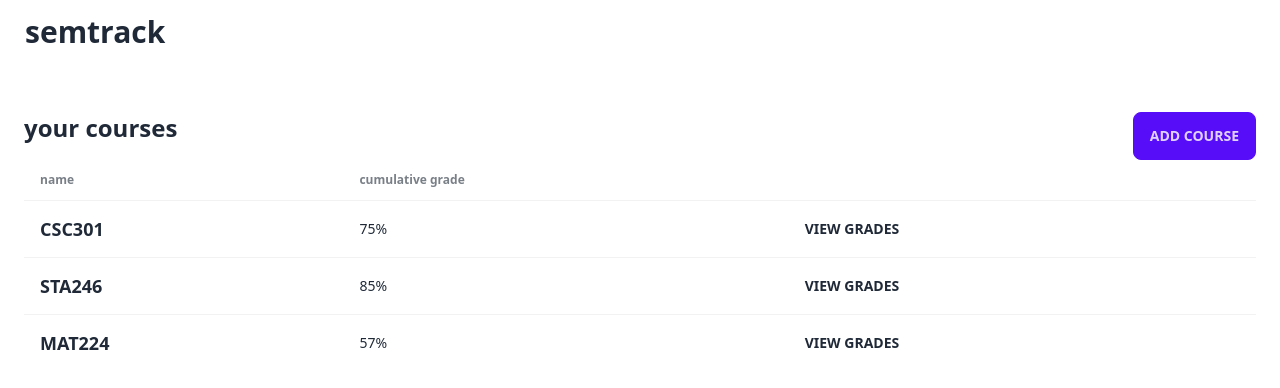
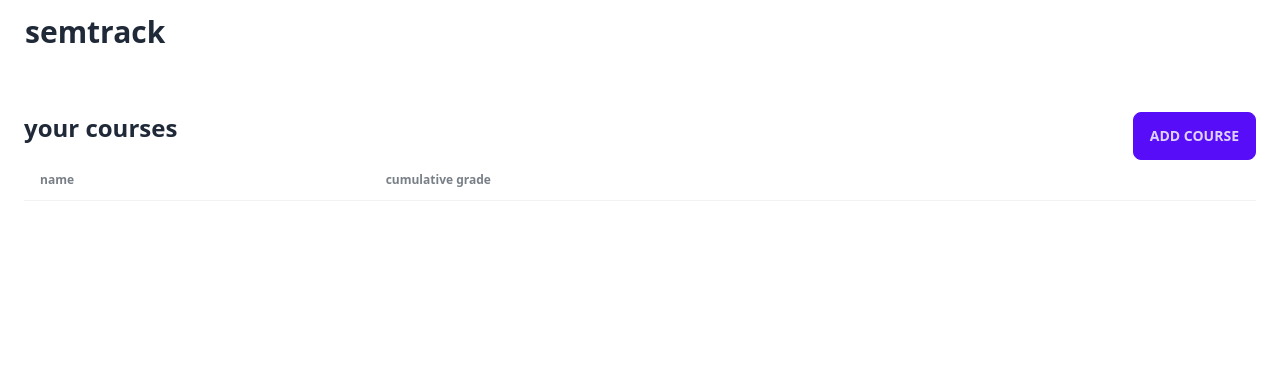
Before and after one commit to nxabdullah/SemTrack, a React (Vite) app in the folder semtrack/: page /app in a window 1280 px wide. Shown: the top 388 px of the page. Built offline with nearby package versions, Linux system fonts and the light colour scheme.

Commit message:
[DEV] Add ability to add and view courses

```diff
--- a/semtrack/index.html
+++ b/semtrack/index.html
@@ -1,5 +1,5 @@
 <!DOCTYPE html>
-<html lang="en">
+<html lang="en" data-theme="light">
   <head>
     <meta charset="UTF-8" />
     <link rel="icon" type="image/svg+xml" href="/vite.svg" />
--- a/semtrack/src/components/AddCourseModal.tsx
+++ b/semtrack/src/components/AddCourseModal.tsx
@@ -1,9 +1,30 @@
+import { useState } from "react";
+import { useDispatch } from "react-redux";
+import { addCourse } from "../store/";
+
 // button is coupled rn @todo - use it as a prop
 function AddCourseModal() {
+  const [inputCourseName, setInputCourseName] = useState("");
+  const dispatch = useDispatch();
+
+  const handleAddCourse = () => {
+    dispatch(
+      addCourse({
+        name: inputCourseName,
+      })
+    );
+    setInputCourseName("");
+    closeModal();
+  };
+
+  const closeModal = () => {
+    window.addCourseModal.close();
+  };
+
   return (
     <>
       <dialog id="addCourseModal" className="modal">
-        <form method="dialog" className="modal-box">
+        <form method="dialog" className="modal-box" onSubmit={handleAddCourse}>
           <h3 className="font-bold text-lg">ADD COURSE</h3>
           <div className="form-control w-full max-w-xs">
             <label className="label mt-2">
@@ -13,19 +34,19 @@ function AddCourseModal() {
               type="text"
               placeholder="Type here"
               className="input input-bordered w-full max-w-xs input-primary"
+              value={inputCourseName}
+              onSubmit={handleAddCourse}
+              onChange={(event) => setInputCourseName(event.target.value)}
             />
           </div>
           <div className="modal-action">
-            {/* if there is a button in form, it will close the modal */}
-            <button className="btn">close</button>
+            <button className="btn" onClick={closeModal}>
+              close
+            </button>
             <button className="btn btn-primary">add</button>
           </div>
         </form>
       </dialog>
-
-      {/* <button className="btn" onClick={() => window.addCourseModal.showModal()}>
-        open modal
-      </button> */}
       <button
         className="btn btn-primary float-right"
         onClick={() => window.addCourseModal.showModal()}
--- a/semtrack/src/components/Courses.tsx
+++ b/semtrack/src/components/Courses.tsx
@@ -1,7 +1,35 @@
+import { useSelector } from "react-redux";
 import AddCourseModal from "./AddCourseModal";
+
+const generateRandomMark = () => {
+  return Math.floor(Math.random() * 100);
+};
 
 // should i accept title and button instead?
 function Courses() {
+  const courses = useSelector((state) => state.courses.courses);
+
+  const renderedCourses = courses.map((course) => {
+    return (
+      <tr key={course.id}>
+        <td>
+          <div className="flex items-center space-x-3">
+            {" "}
+            <div>
+              <div className="font-bold text-lg">{course.name}</div>
+            </div>
+          </div>
+        </td>
+        <td>{generateRandomMark()}%</td>
+        <th>
+          <button className="btn btn-ghost btn-sm">view grades</button>
+        </th>
+      </tr>
+    );
+  });
+
+  console.log(courses);
+
   return (
     <>
       {/* <AddCourseModal
@@ -25,53 +53,7 @@ function Courses() {
               <th></th>
             </tr>
           </thead>
-          <tbody>
-            {/* row 1 */}
-            <tr>
-              <td>
-                <div className="flex items-center space-x-3">
-                  {" "}
-                  <div>
-                    <div className="font-bold text-lg">CSC301</div>
-                  </div>
-                </div>
-              </td>
-              <td>75%</td>
-              <th>
-                <button className="btn btn-ghost btn-sm">view grades</button>
-              </th>
-            </tr>
-            {/* row 2 */}
-            <tr>
-              <td>
-                <div className="flex items-center space-x-3">
-                  {" "}
-                  <div>
-                    <div className="font-bold text-lg">STA246</div>
-                  </div>
-                </div>
-              </td>
-              <td>85%</td>
-              <th>
-                <button className="btn btn-ghost btn-sm">view grades</button>
-              </th>
-            </tr>
-            {/* row 2 */}
-            <tr>
-              <td>
-                <div className="flex items-center space-x-3">
-                  {" "}
-                  <div>
-                    <div className="font-bold text-lg">MAT224</div>
-                  </div>
-                </div>
-              </td>
-              <td>57%</td>
-              <th>
-                <button className="btn btn-ghost btn-sm">view grades</button>
-              </th>
-            </tr>
-          </tbody>
+          <tbody>{renderedCourses}</tbody>
         </table>
       </div>
     </>
--- a/semtrack/src/main.tsx
+++ b/semtrack/src/main.tsx
@@ -1,10 +1,14 @@
 import React from "react";
 import ReactDOM from "react-dom/client";
+import { Provider } from "react-redux";
+import { store } from "./store";
 import App from "./App.tsx";
 import "./index.css";
 
 ReactDOM.createRoot(document.getElementById("root") as HTMLElement).render(
   <React.StrictMode>
-    <App />
+    <Provider store={store}>
+      <App />
+    </Provider>
   </React.StrictMode>
 );
--- /dev/null
+++ b/semtrack/src/store/index.ts
@@ -0,0 +1,10 @@
+import { configureStore } from "@reduxjs/toolkit";
+import { courseReducer, addCourse, removeCourse } from "./slices/coursesSlice";
+
+const store = configureStore({
+  reducer: {
+    courses: courseReducer,
+  },
+});
+
+export { store, addCourse, removeCourse };
--- /dev/null
+++ b/semtrack/src/store/slices/coursesSlice.ts
@@ -0,0 +1,39 @@
+import { createSlice, PayloadAction, nanoid } from "@reduxjs/toolkit";
+
+// shape of a course
+type Tcourse = {
+  id?: string;
+  name: string;
+};
+
+// shape of the course state
+type TCourseState = {
+  courses: Tcourse[];
+};
+
+// define initial state
+const initialState: TCourseState = {
+  courses: [],
+};
+
+const coursesSlice = createSlice({
+  name: "courses",
+  initialState,
+  reducers: {
+    addCourse(state, action: PayloadAction<Tcourse>) {
+      state.courses.push({
+        id: nanoid(),
+        name: action.payload.name,
+      });
+    },
+    removeCourse(state, action: PayloadAction<string>) {
+      // state.courses = state.courses.filter(
+      //   (course) => course.id !== action.payload
+      // );
+      console.log("delete triggered");
+    },
+  },
+});
+
+export const { addCourse, removeCourse } = coursesSlice.actions;
+export const courseReducer = coursesSlice.reducer;
```
